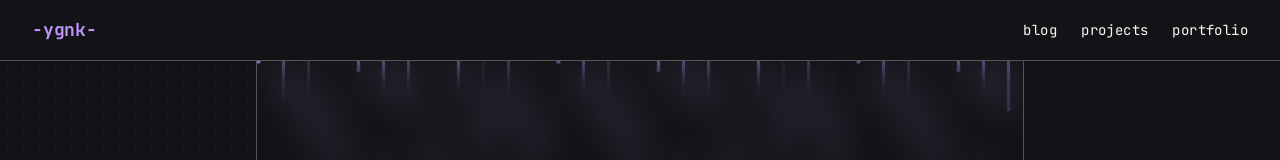
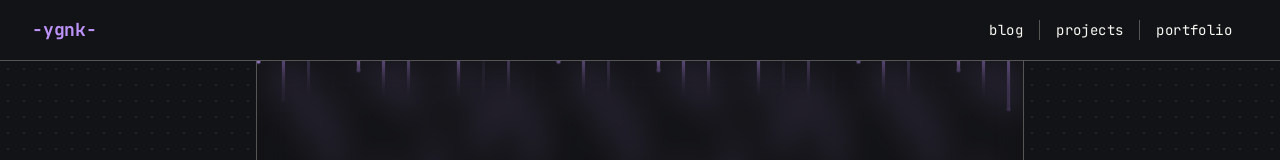
Before and after one commit to yugaaank/blog, a Next.js app: page / in a window 1280 px wide. Shown: the top 160 px of the page. Built offline with nearby package versions, Linux system fonts and the light colour scheme.

Commit message:
added dividers navbar

```diff
--- a/app/components/Navbar.tsx
+++ b/app/components/Navbar.tsx
@@ -5,24 +5,26 @@ import ScrambledText from "./ScrambledText/ScrambledText";
 
 export default function Navbar() {
   return (
-    <nav className="sticky top-0 z-50 flex items-center justify-between border-b bg-bg px-8 py-4">
-      <Link href="/" className="text-lg font-bold text-accent">
+    <nav className="sticky top-0 z-50 flex items-center justify-between border-b bg-bg px-8">
+      <Link href="/" className="text-lg font-bold text-accent py-4">
         <ScrambledText radius={50} duration={0.8} speed={0.4} scrambleChars=".:-">
           {"-ygnk-"}
         </ScrambledText>
       </Link>
-      <div className="flex gap-6 text-sm">
-        <Link href="/blog" className="hover:text-accent">
+      <div className="flex items-stretch text-sm h-full">
+        <Link href="/blog" className="flex items-center px-4 hover:text-accent">
           <ScrambledText radius={50} duration={0.8} speed={0.4} scrambleChars=".:-">blog</ScrambledText>
         </Link>
-        <Link href="/projects" className="hover:text-accent">
+        <div className="w-px bg-border" />
+        <Link href="/projects" className="flex items-center px-4 hover:text-accent">
           <ScrambledText radius={50} duration={0.8} speed={0.4} scrambleChars=".:-">projects</ScrambledText>
         </Link>
+        <div className="w-px bg-border" />
         <a
           href="https://yugank.vercel.app"
           target="_blank"
           rel="noopener noreferrer"
-          className="hover:text-accent"
+          className="flex items-center px-4 hover:text-accent"
         >
           <ScrambledText radius={50} duration={0.8} speed={0.4} scrambleChars=".:-">portfolio</ScrambledText>
         </a>
```
